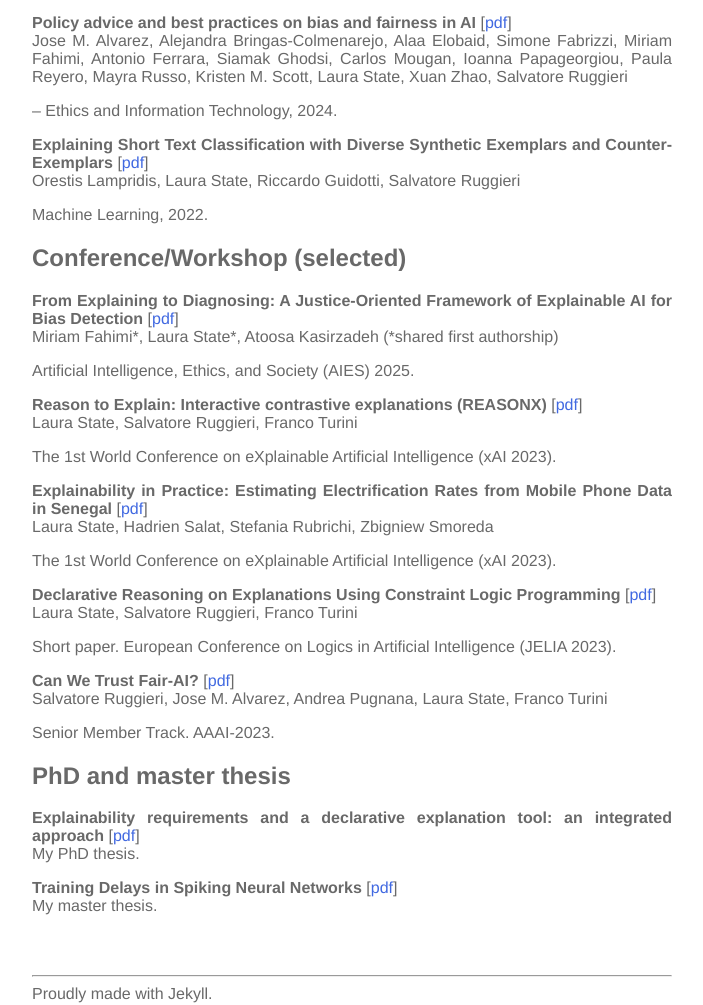
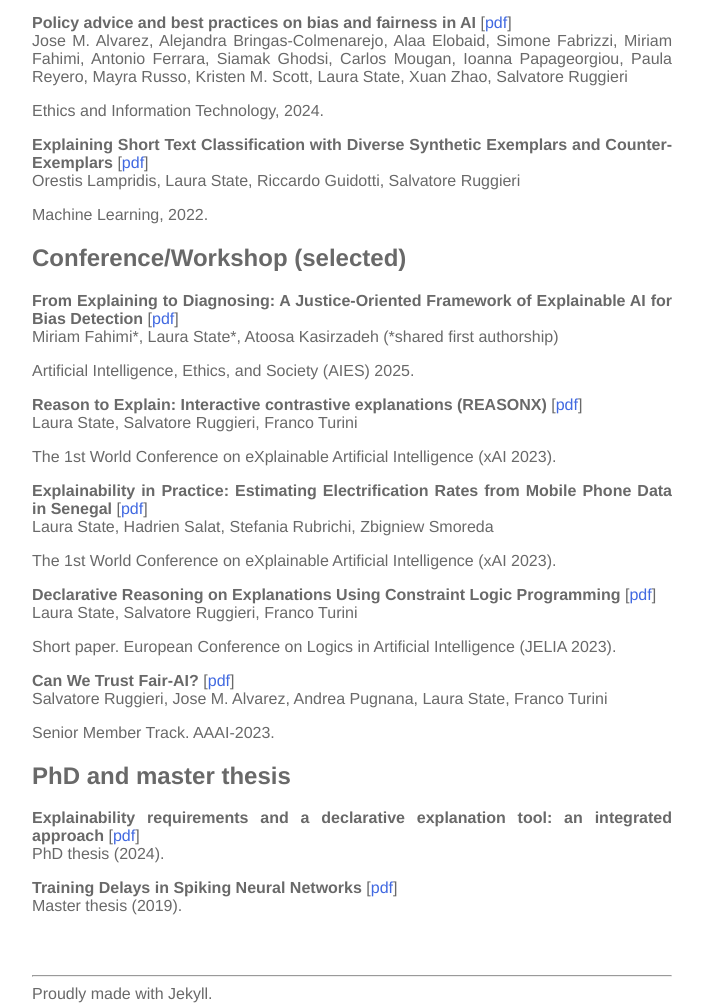
Before and after one commit to lstate/lstate.github.io, a Jekyll site: the page built from _pages/publications.markdown, in a window 1280 px wide. Shown: the part 412-1417 px from the top of the page, without its empty margins (288-991 px from the left). Built offline with Jekyll 4.4.1, drawn with Linux system fonts in a browser that asks for light colours.

Commit message:
Update publications.markdown
minimal

```diff
--- a/_pages/publications.markdown
+++ b/_pages/publications.markdown
@@ -25,7 +25,7 @@ Artificial Intelligence and Law, 2025.
 **Policy advice and best practices on bias and fairness in AI** [[pdf](https://link.springer.com/article/10.1007/s10676-024-09746-w)] <br>
 Jose M. Alvarez, Alejandra Bringas-Colmenarejo, Alaa Elobaid, Simone Fabrizzi, Miriam Fahimi, Antonio Ferrara, Siamak Ghodsi, Carlos Mougan, Ioanna Papageorgiou, Paula Reyero, Mayra Russo, Kristen M. Scott, Laura State, Xuan Zhao, Salvatore Ruggieri
 
--- Ethics and Information Technology, 2024. <br>
+Ethics and Information Technology, 2024. <br>
 
 **Explaining Short Text Classification with Diverse Synthetic Exemplars and Counter-Exemplars** [[pdf](https://link.springer.com/article/10.1007/s10994-022-06150-7)] <br>
 Orestis Lampridis, Laura State, Riccardo Guidotti, Salvatore Ruggieri
@@ -62,7 +62,7 @@ Senior Member Track. AAAI-2023.
 ## PhD and master thesis
 
 **Explainability requirements and a declarative explanation tool: an integrated approach** [[pdf](https://ricerca.sns.it/handle/11384/157599)] <br>
-My PhD thesis.
+PhD thesis (2024).
 
 **Training Delays in Spiking Neural Networks** [[pdf](https://www.mis.mpg.de/publications/preprints/2019/prepr2019-96.html)] <br>
-My master thesis.
+Master thesis (2019).
```
